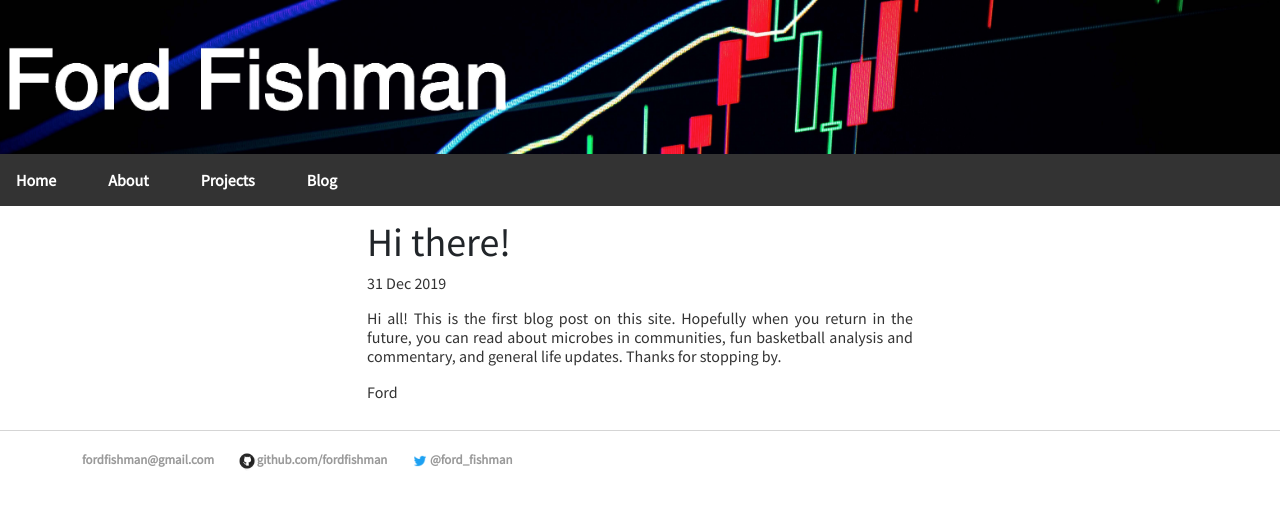
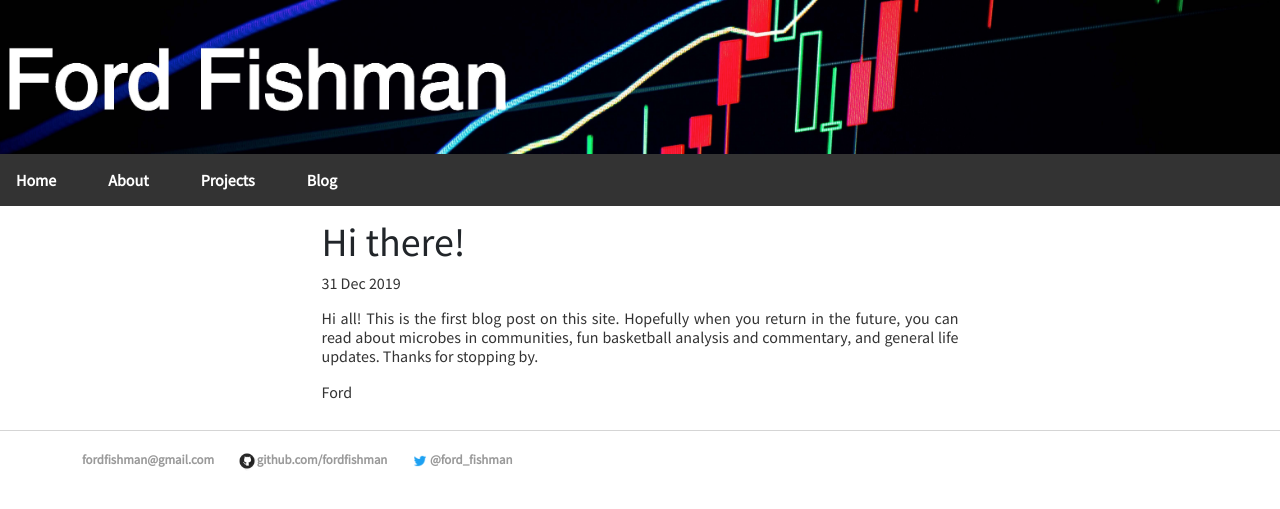
Before and after one commit to fordfishman/fordfishman.github.io, a Jekyll site: the page built from _posts/2019-12-31-first-post.md, in a window 1280 px wide. Shown: the top 509 px of the page. Built offline with Jekyll 4.4.1, drawn with Linux system fonts in a browser that asks for light colours.

Commit message:
altered project column widths

```diff
--- a/_layouts/posts.html
+++ b/_layouts/posts.html
@@ -2,7 +2,7 @@
 layout: default
 ---
 <div class="blurb">
-    <div class="col-md-12 col-lg-8 col-xl-6 align-middle mx-auto d-block">
+    <div class="col-md-12 col-lg-8 col-xl-7 col-xxl-6 align-middle mx-auto d-block">
         <h1>{{ page.title }}</h1>
         <p class="meta">{{ page.date | date_to_string }}</p>
 
--- a/projects/index.html
+++ b/projects/index.html
@@ -3,7 +3,7 @@
 title: Projects
 ---
 
-<div class="col-sm-12 col-md-10 col-lg-8 col-xl-6 align-middle mx-auto d-block">
+<div class="col-sm-12 col-md-10 col-lg-8 col-xxl-6 align-middle mx-auto d-block">
     <div class="blurb">
         <h1>Projects</h1>
 
@@ -18,7 +18,7 @@
 
             </div>
             <br>
-            <div class="col-sm-12 col-md-10 col-lg-8 col-xl-6 align-middle mx-auto d-block">
+            <div class="col-sm-12 col-md-12 col-lg-10 col-xl-9 col-xxl-8 align-middle mx-auto d-block">
                 <p>
                     Bacterial hosts engage in antagonistic interactions with the lytic phages that decrease the survival of these hosts.
                     To limit these negative interactions, bacteria must evolve ways to defend themselves and resist phage infection.
```
